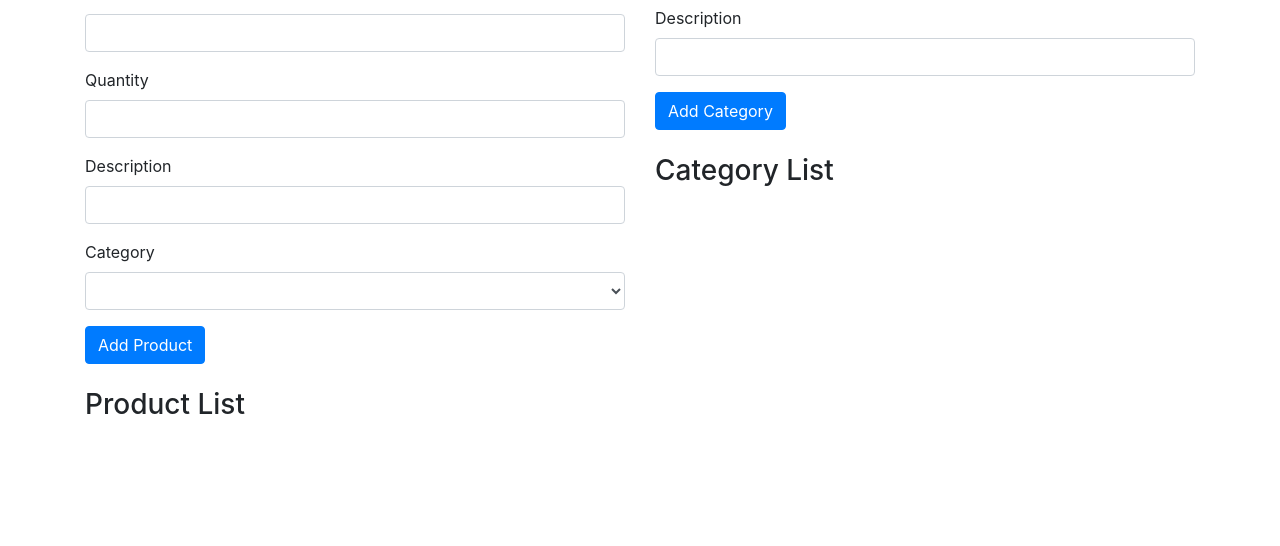
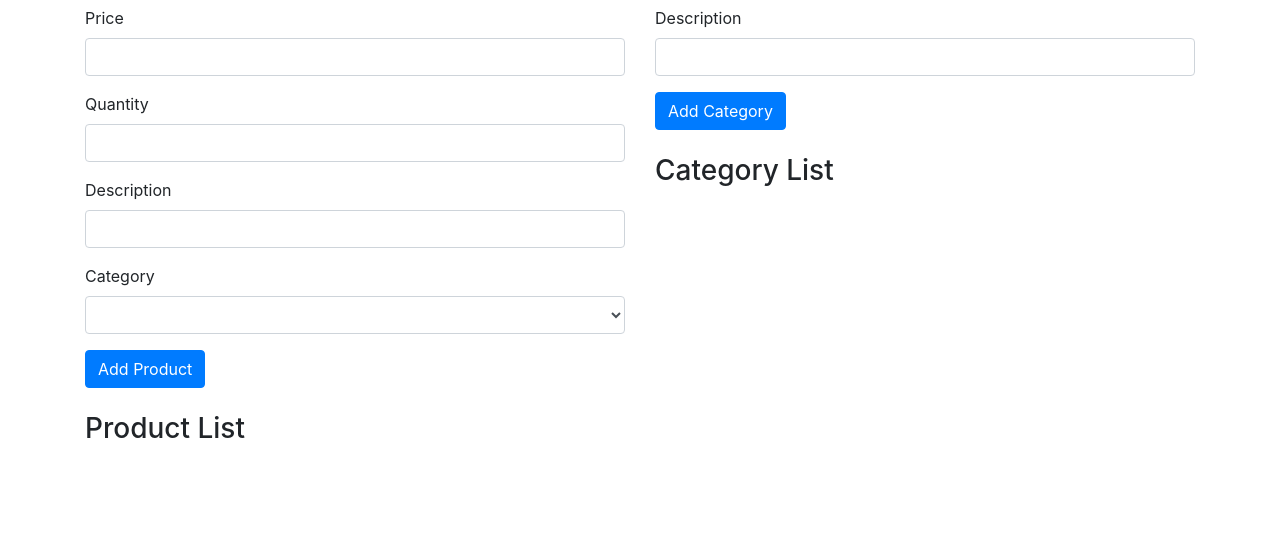
Before and after one commit to TacoMaster04/AAST-Inventory-Management-System, a website: page index.html in a window 1280 px wide. Shown: the part 254-800 px from the top of the page. Drawn offline with nearby package versions, Linux system fonts and the light colour scheme; no server answers.

Commit message:
fix: product header margin

```diff
--- a/index.html
+++ b/index.html
@@ -12,7 +12,7 @@
 	<div class="container mt-5">
 		<h1 class="text-center">Inventory Management System</h1>
 		<div class="row">
-			<div class="col-md-6">
+			<div class="col-md-6 mt-4">
 				<h2>Products</h2>
 				<form id="productForm">
 					<div class="form-group">
```
